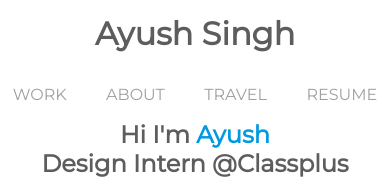
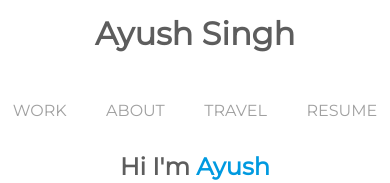
Before and after one commit to pranshuteotia/ayush-singh, a plain HTML site: page index.html in a window 390 px wide. Shown: the part 172-355 px from the top of the page. Drawn offline with Linux system fonts and the light colour scheme.

Commit message:
Add more padding to nav

```diff
--- a/css/responsive.css
+++ b/css/responsive.css
@@ -108,7 +108,7 @@
   nav > ul{
     display: flex;
     justify-content: space-between;
-    padding: 0 0.8rem;
+    padding: 1rem 0.8rem;
   }
 
   nav > ul > li > a {
```
